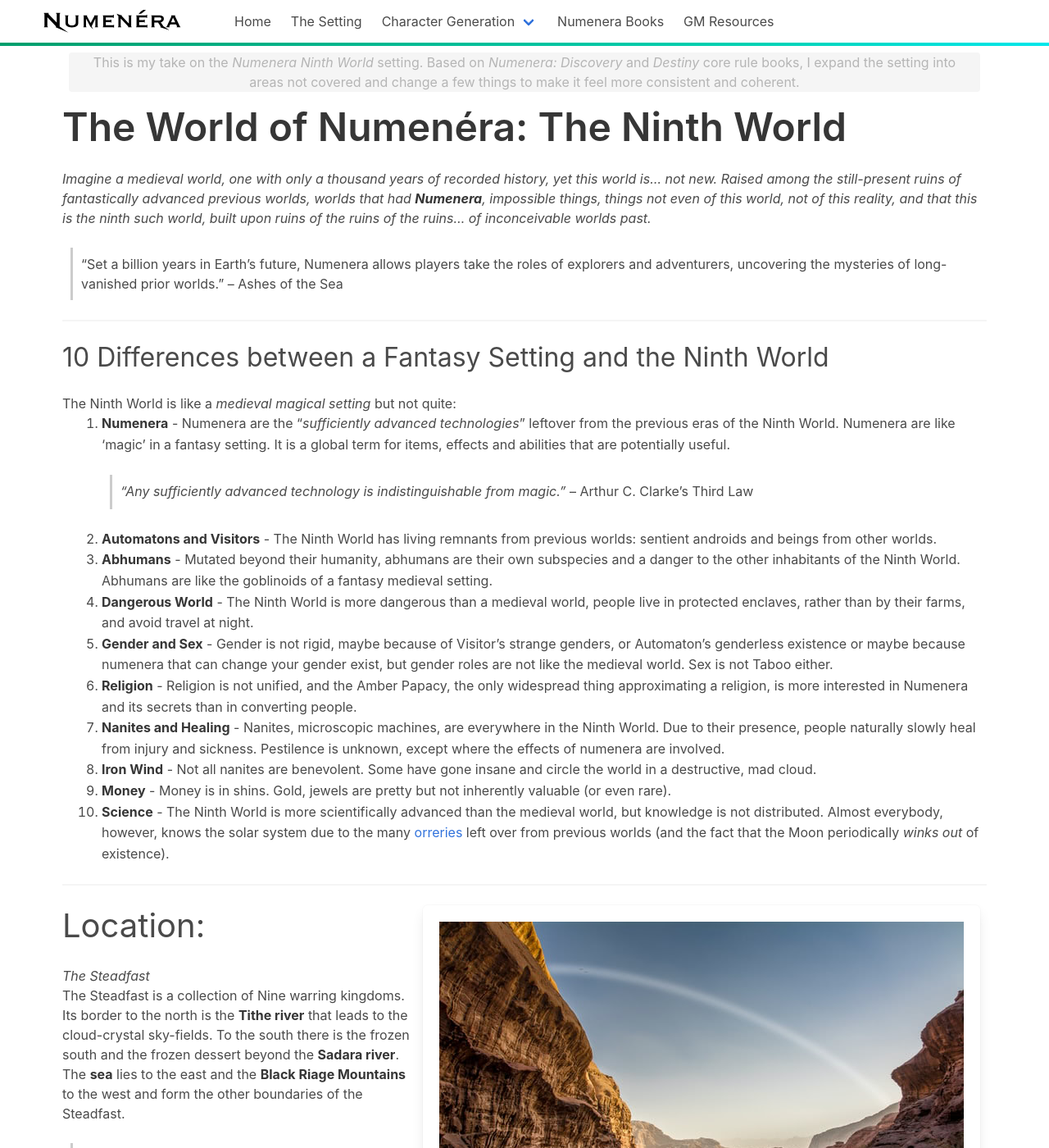
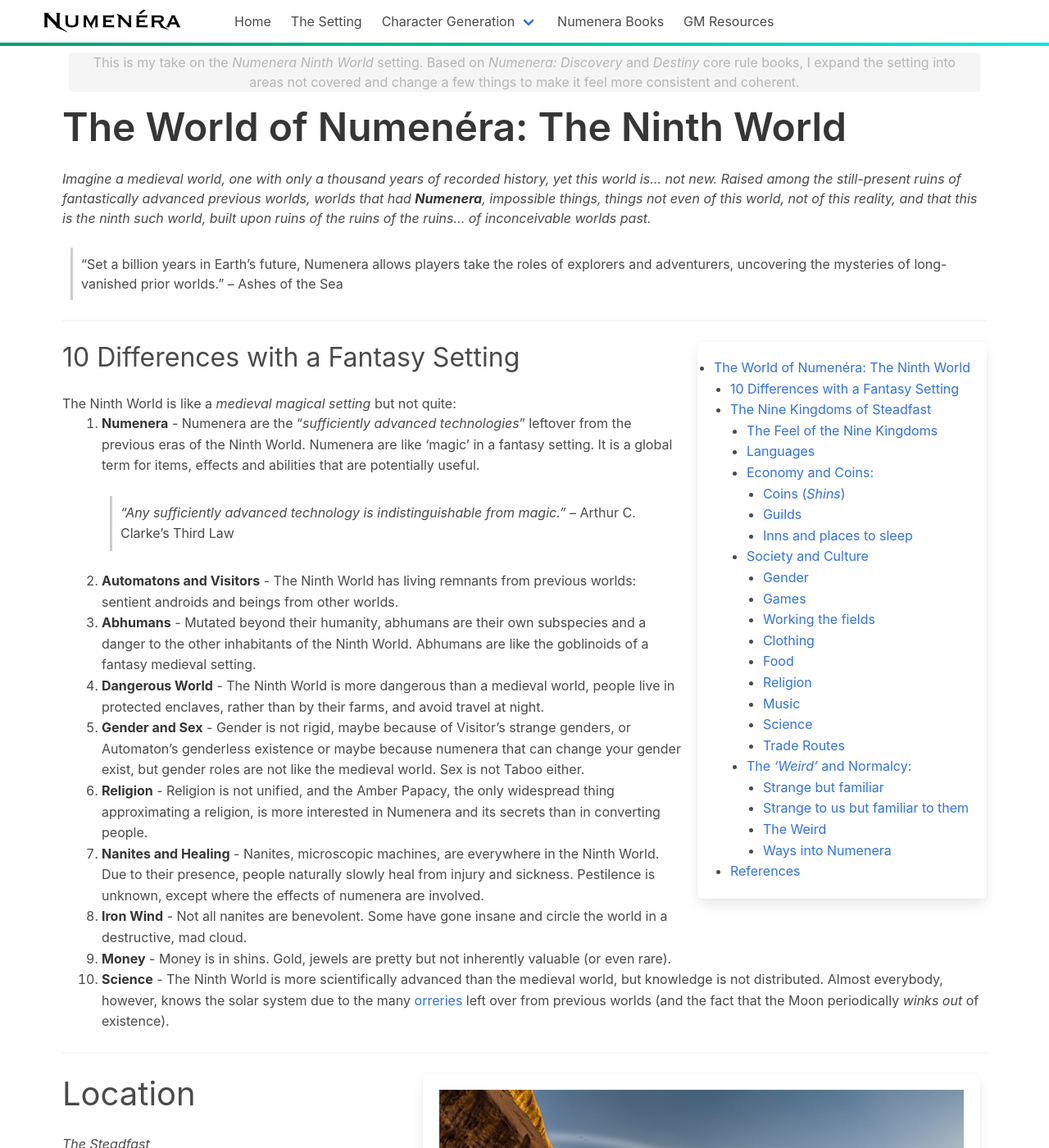
Before and after one commit to rebelwarrior/numenera, a Jekyll site: the page built from setting/ninth-world.md, in a window 1280 px wide and 1400 px high. Shown: the whole window at 82% size. Built offline with Jekyll 4.4.1, drawn with Linux system fonts in a browser that asks for light colours; nearby versions of some CDN libraries; some of the changed text lies outside the part shown.

Commit message:
adds table of contents TOC

```diff
--- a/setting/ninth-world.md
+++ b/setting/ninth-world.md
@@ -14,9 +14,14 @@
 
 > "Set a billion years in Earth’s future, Numenera allows players take the roles of explorers and adventurers, uncovering the mysteries of long-vanished prior worlds." – Ashes of the Sea
 
----
+---------------------
+{:.horizontal-rule}
 
-### 10 Differences between a Fantasy Setting and the Ninth World
+* TOC
+{:toc}
+{:.box.is-pulled-right}
+
+### 10 Differences with a Fantasy Setting
 {:.subtitle.is-3.mt-2}
 
 The Ninth World is like a _medieval magical setting_ but not quite:
@@ -41,7 +46,7 @@
 The Wandering Walk
 {:.box.is-pulled-right.mx-2}
 
-## Location:
+Location
 {:.subtitle.is-2}
 
 _The Steadfast_
@@ -58,7 +63,7 @@
 {:.title.is-3.mt-5}
 As befits a feudal society, __power in Steadfast is tied to land.__ Land controls the production of food and resources and thus money as well. However, all-out war or land grabs are rare in Steadfast. The Amber papacy actively works to avoid war; and the resources needed to wage all-out war, would leave any kingdom involved vulnerable to the rest. Skirmishes, where one group of warriors fight to reduce the forces of the other, are, however, common along the borders. Since only about 10% of the population are warriors, aristocrats or clergy, the vast majority of the population aren't too concerned with skirmishes as they rarely touch them. Far more worrisome to a normal steadfast resident are the wilds. Outside the settlements and the fields attached to them, there are large areas of wilderness, where numenera, treasure and the truly weird can be found. Most residents live in fear of these areas and those that don't, are at the very least are weary of them.
 
-### The Feel of the Nine Kingdoms:
+### The Feel of the Nine Kingdoms
 {:.subtitle.is-3.mt-5}
 
 _Listings of the Kingdoms include information that a person with knowledge of the land would have, or at least have and idea. Not everyone would have all the information, but the information isn't secret to the people of that Kingdom. However, someone who isn't from that land, or had not visited, would not know it._
@@ -172,7 +177,7 @@
 ![Pyramid]({{ site.url }}/assets/images/BeneathThePyramid-2.jpg)
 {:.box.mx-2}
 
-### Languages:
+### Languages
 {:.subtitle.is-3.mt-5}
 __True-lang__, or true language, or the language of truth, is the common tongue in the Steadfast. The Amber Papacy teaches it for free throughout Steadfast with its missionaries and monasteries. It has a simple syllabary and it's written phonetically (unlike its ancient form). The written-form has been simplified for easy teaching, and it takes about a year to learn if you already speak it. The Amber Bible is written in an ancient version of this language which is significantly harder to read and write. Contracts and books are still written in this ancient version of the language. The ability to read simple true-lang is over 90% of the population in cities, writing slightly less so, and only a select few can read or write the ancient form.
 
@@ -444,7 +449,7 @@
 
 ---
 
-References:
+## References
 {:.subtitle.is-5.mt-5}
 [Numenera: Discovery & Numenera: Destiny](https://www.montecookgames.com/numenera-discovery-and-destiny/)[ (here is the DriveThruRPG link)](https://www.drivethrurpg.com/product/240654/Numenera-Discovery)
 [https://listverse.com/2019/05/10/10-misconceptions-about-medieval-town-life/](https://listverse.com/2019/05/10/10-misconceptions-about-medieval-town-life/)
```
Also changed, not shown: other parts of setting/ninth-world.md (+2 -1 lines), README.md, assets/images/Monolith_water.png (renamed from Monolith_water.png).
